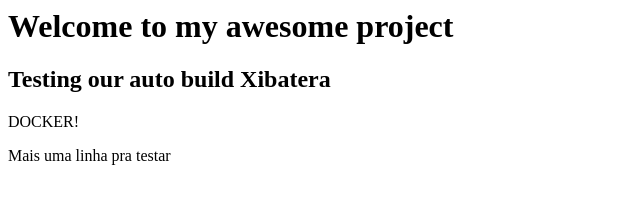
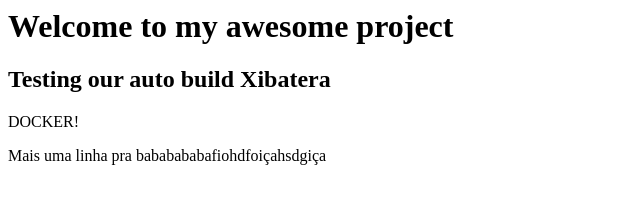
Before and after one commit to Leandropassosjr/testingAutoDocker, a plain HTML site: page automationTest/index.html in a window 1280 px wide. Shown: the whole page, without its empty margins (0-640 px from the left). Drawn offline with Linux system fonts and the light colour scheme.

Commit message:
Teste bajjfskiadgasdg

```diff
--- a/automationTest/index.html
+++ b/automationTest/index.html
@@ -6,7 +6,7 @@
     <h1>Welcome to my awesome project</h1>
     <h2>Testing our auto build Xibatera</h2>
     <p>DOCKER! </p>
-    <p>Mais uma linha pra testar</p>
+    <p>Mais uma linha pra bababababafiohdfoiçahsdgiça</p>
 </head>
 <body>
 
```
